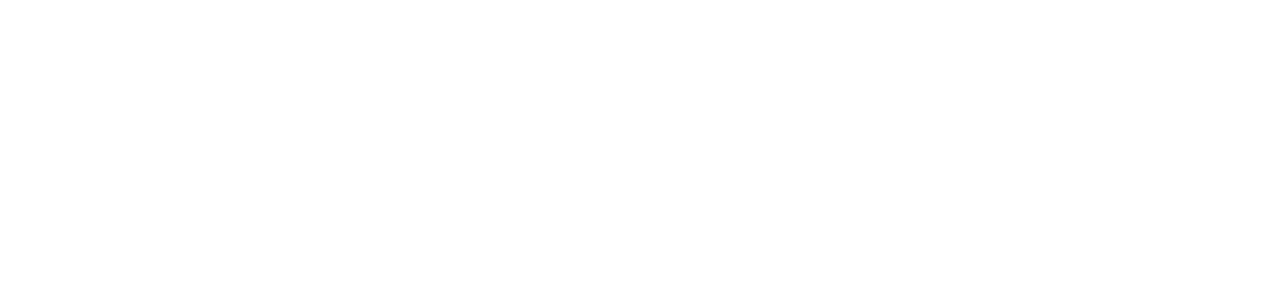
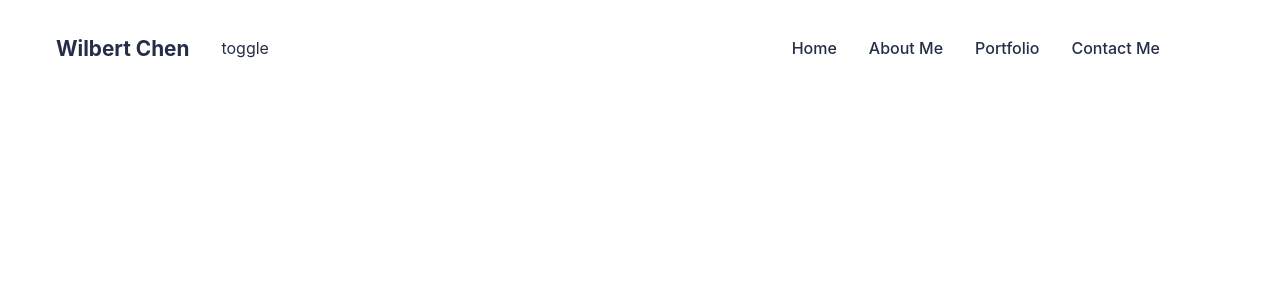
Before and after one commit to wchen19/first-portfolio, a React (Create React App) app: page / in a window 1280 px wide. Shown: the top 300 px of the page. Built offline with nearby package versions, Linux system fonts and the light colour scheme.

Commit message:
add navbar

```diff
--- a/src/App.js
+++ b/src/App.js
@@ -1,7 +1,12 @@
 import './App.css';
+import Navbar from './components/Navbar';
 
 function App() {
-  return <div className='App'></div>;
+  return (
+    <div className='App'>
+      <Navbar />
+    </div>
+  );
 }
 
 export default App;
--- /dev/null
+++ b/src/components/Navbar.jsx
@@ -0,0 +1,25 @@
+import React from 'react'
+import '../styles/Navbar.css'
+
+const Navbar = () => {
+  return (
+    <div className="navbar">
+        <div className="leftNav">
+            <div className="name">Wilbert Chen</div>
+            <span>toggle</span>
+        </div>
+        <div className="rightNav">
+            <div className="menuList">
+                <ul>
+                    <li>Home</li>
+                    <li>About Me</li>
+                    <li>Portfolio</li>
+                    <li>Contact Me</li>
+                </ul>
+            </div>
+        </div>
+    </div>
+  )
+}
+
+export default Navbar
--- /dev/null
+++ b/src/styles/Navbar.css
@@ -0,0 +1,41 @@
+.navbar {
+    height: 10vh;
+    display: flex;
+    justify-content: space-between;
+}
+
+.leftNav {
+    flex: 1;
+    align-items: center;
+    display: flex;
+    gap: 2rem;
+}
+
+.name{
+    font-size: 1.3rem;
+    font-weight: bold;
+}
+
+.rightNav{
+    display: flex;
+    flex: 1;
+    align-items: center;
+    font-weight: 500;
+}
+
+.menuList {
+    flex: 10;
+}
+
+.menuList ul {
+    display: flex;
+    gap: 2rem;
+    margin-right: 4rem;
+    list-style-type: none;
+    justify-content: flex-end;
+}
+
+.menuList ul li:hover {
+    cursor: pointer;
+    color: var(--darkBlue);
+}
```
